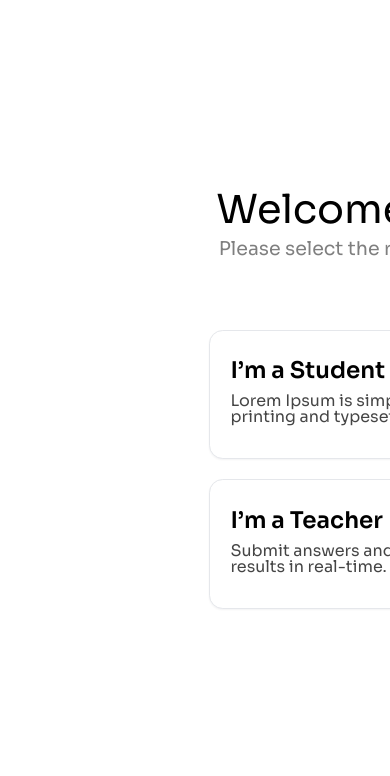
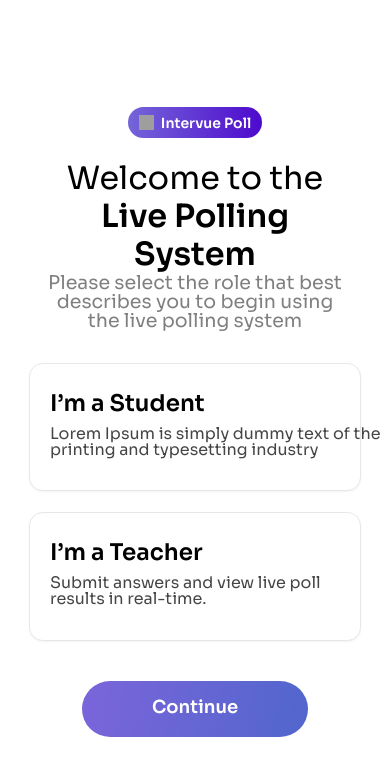
Before and after one commit to Lanthoiba2022/Live-Polling-System, a React (Vite) app in the folder frontend/: page / in a window 390 px wide. Shown: the top 776 px of the page. Built offline with nearby package versions, Linux system fonts and the light colour scheme; no server answers; grey boxes are pictures that could not be loaded.

Commit message:
mobile responsive

```diff
--- a/frontend/src/components/ui/ChatWidget.jsx
+++ b/frontend/src/components/ui/ChatWidget.jsx
@@ -138,7 +138,7 @@ export default function ChatWidget({ room = 'poll-global', className = '', requi
       {/* Panel */}
       {showBubble && isOpen && (
         <div
-          className="fixed bg-white shadow-2xl border overflow-hidden"
+          className="fixed bg-white shadow-2xl border overflow-hidden chat-panel-desktop"
           style={{
             width: 429,
             height: 477,
--- a/frontend/src/index.css
+++ b/frontend/src/index.css
@@ -3,6 +3,7 @@
 /* Set Sora as default font */
 *, *::before, *::after {
   font-family: 'Sora', sans-serif;
+  box-sizing: border-box;
 }
 
 html {
@@ -13,6 +14,8 @@ body {
   font-family: 'Sora', sans-serif;
   -webkit-font-smoothing: antialiased;
   -moz-osx-font-smoothing: grayscale;
+  margin: 0;
+  padding: 0;
 }
 
 :root {
@@ -39,7 +42,9 @@ body { background: #ffffff; overflow-x: hidden; }
 /* Viewport wrapper to ensure no horizontal scrolling when scaled */
 .app-scale-viewport {
   width: 100vw;
+  width: 100dvw;
   overflow-x: hidden;
+  position: relative;
 }
 
 /*
@@ -48,7 +53,10 @@ body { background: #ffffff; overflow-x: hidden; }
   - Progressively reduce font-size and apply a uniform scale on smaller screens
 */
 /* Base design width used for proportional scaling on small screens */
-:root { --app-base-width: 1024; }
+:root {
+  --app-base-width: 1024;
+  --mobile-base-width: 390;
+}
 
 .app-scale {
   transform: none;
@@ -62,48 +70,122 @@ body { background: #ffffff; overflow-x: hidden; }
   transform-origin: top center;
 }
 
-/* Base: >= 1280px (unchanged) */
+/* Base: >= 1024px (unchanged) */
 @media (min-width: 1024px) {
   :root { font-size: 90%; }
   .app-scale { transform: none; width: auto; }
   .app-canvas { transform: none; margin-left: auto; margin-right: auto; position: static; }
 }
 
-/* 1024px–1279px: tiny reduction */
-/* Continuous proportional scale below 1024px */
+/* Tablet and smaller desktop screens */
 @media (max-width: 1023px) {
-  /* Keep text readable while shrinking layout */
   :root { font-size: 85%; }
   .app-scale { width: 100%; }
   .app-canvas {
-    margin: 0; /* avoid layout centering width that causes overflow */
+    margin: 0;
     position: relative;
     left: 50%;
-    /* Prefer dynamic viewport width on real devices; fallback to vw */
     transform: translateX(-50%) scale(var(--app-scale, 1));
   }
 }
 
-/* Use dynamic viewport units where supported to avoid mobile browser UI affecting vw */
+/* Mobile devices */
+@media screen and (max-width: 480px) {
+  :root {
+    --app-base-width: 390;
+    font-size: 85%;
+  }
+
+  .app-canvas {
+    width: 100%;
+    max-width: 100vw;
+    transform: none;
+    left: 0;
+    padding: 0 15px;
+  }
+
+  /* Mobile-specific width adjustments */
+  .student-desc,
+  .teacher-desc {
+    width: 100%;
+    max-width: 385px;
+    padding: 0;
+    margin-left: 0;
+    margin-right: 0;
+  }
+
+  .teacherHeadPage,
+  .studLets,
+  .questionWaitingText,
+  .waitAfterSubmit,
+  .kickTitle,
+  .kickSub {
+    width: 100%;
+    max-width: 100vw;
+    padding: 0;
+    height: auto;
+    min-height: 50px;
+  }
+
+  .landingContinueButton {
+    width: auto;
+    min-width: 200px;
+    max-width: 90%;
+    padding: 15px 30px;
+    margin: 0 auto;
+  }
+
+  /* Mobile-specific landing page fixes */
+  .landingSubHeading {
+    width: 100% !important;
+    max-width: 100% !important;
+    padding: 0 10px !important;
+    margin: 0 auto !important;
+    text-align: center !important;
+    word-wrap: break-word !important;
+    overflow-wrap: break-word !important;
+  }
+
+  .titleLandingHeading {
+    font-size: 32px !important;
+    line-height: 1.2 !important;
+    padding: 0 10px !important;
+    word-wrap: break-word !important;
+  }
+
+  .titleLanding {
+    font-size: 32px !important;
+    line-height: 1.2 !important;
+  }
+
+  /* Mobile-specific waitAfterSubmit text fix */
+  .waitAfterSubmit {
+    width: 100% !important;
+    max-width: 100% !important;
+    padding: 0 15px !important;
+    margin: 0 auto !important;
+    text-align: center !important;
+    word-wrap: break-word !important;
+    overflow-wrap: break-word !important;
+    font-size: 20px !important;
+    line-height: 1.3 !important;
+  }
+}
+
+/* Support for dynamic viewport units */
 @supports (width: 100dvw) {
   @media (max-width: 1023px) {
-    :root { --app-scale: calc(100dvw / (var(--app-base-width) * 1px)); }
+    :root {
+      --app-scale: calc(100dvw / (var(--app-base-width) * 1px));
+    }
   }
 }
 @supports not (width: 100dvw) {
   @media (max-width: 1023px) {
-    :root { --app-scale: calc(100vw / (var(--app-base-width) * 1px)); }
+    :root {
+      --app-scale: calc(100vw / (var(--app-base-width) * 1px));
+    }
   }
-}
-
-/* Slightly smaller base font below 640px; layout still scales proportionally */
-@media (max-width: 639px) {
-  :root { font-size: 82%; }
-}
-
-/* Optimize for small-phone width like 412px: use a smaller base canvas for better legibility */
-@media (max-width: 480px) {
-  :root { --app-base-width: 768; font-size: 86%; }
 }
 
 .brand-badge {
@@ -598,3 +680,52 @@ text-align: center;
 color: rgba(0, 0, 0, 0.5);
 
 }
+
+/* Chat Widget Mobile Responsiveness - Only affects mobile screens */
+@media screen and (max-width: 480px) {
+  .chat-panel-desktop {
+    width: 90vw !important;
+    max-width: 350px !important;
+    height: 70vh !important;
+    max-height: 500px !important;
+    top: 15% !important;
+    right: 5% !important;
+    left: 5% !important;
+  }
+
+  /* Chat bubble positioning for mobile */
+  .fixed.bottom-12.right-12 {
+    bottom: 1rem !important;
+    right: 1rem !important;
+  }
+
+  /* Chat input area mobile adjustments */
+  .chat-panel-desktop .p-3 {
+    padding: 0.75rem !important;
+  }
+
+  .chat-panel-desktop textarea {
+    font-size: 14px !important;
+    padding: 0.5rem !important;
+  }
+
+  .chat-panel-desktop button {
+    padding: 0.5rem 0.75rem !important;
+    font-size: 14px !important;
+  }
+
+  /* Chat message area mobile adjustments */
+  .chat-panel-desktop .px-4 {
+    padding-left: 0.75rem !important;
+    padding-right: 0.75rem !important;
+  }
+
+  /* Chat tab buttons mobile adjustments */
+  .chat-panel-desktop .gap-6 {
+    gap: 1rem !important;
+  }
+
+  .chat-panel-desktop .text-\[15px\] {
+    font-size: 14px !important;
+  }
+}
```
